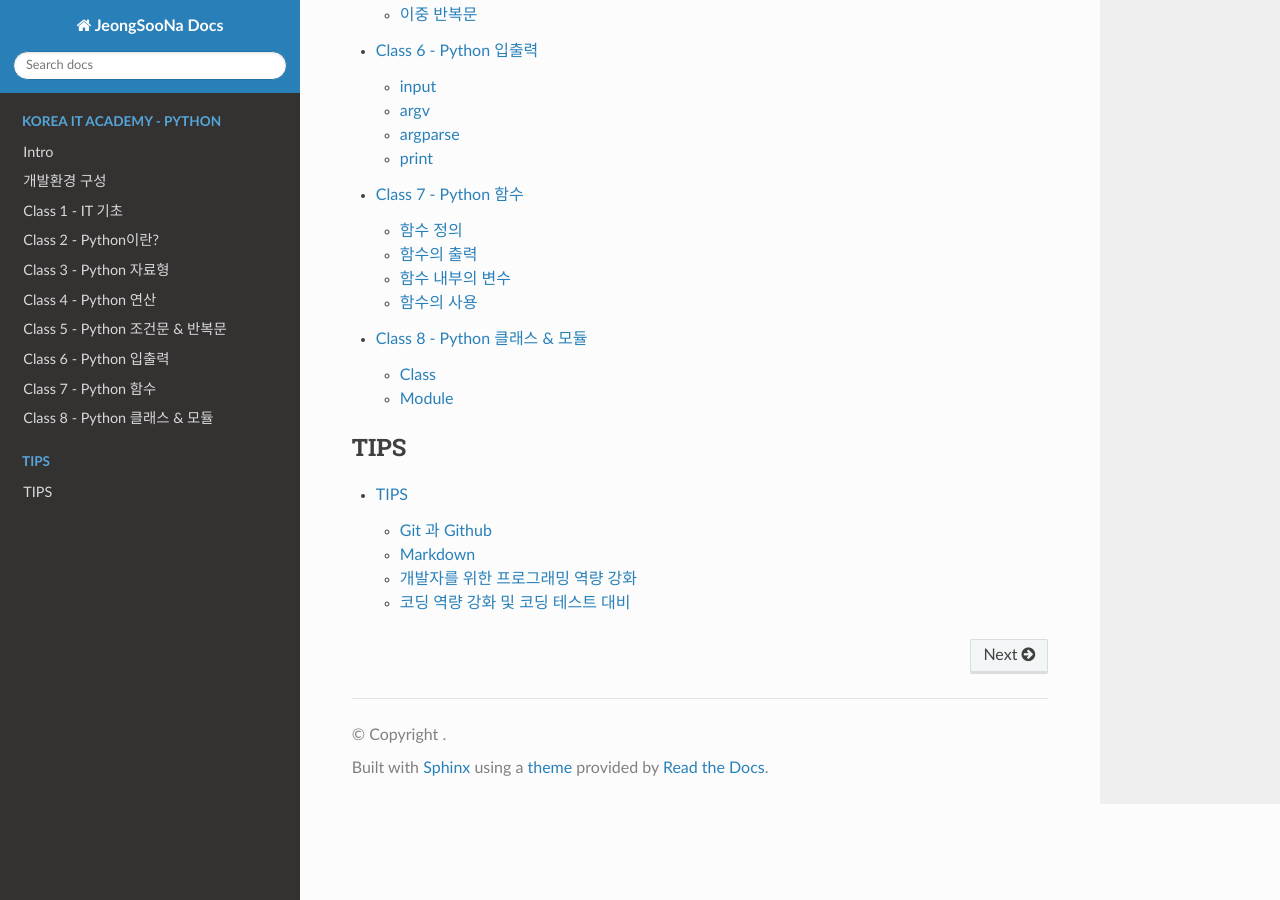
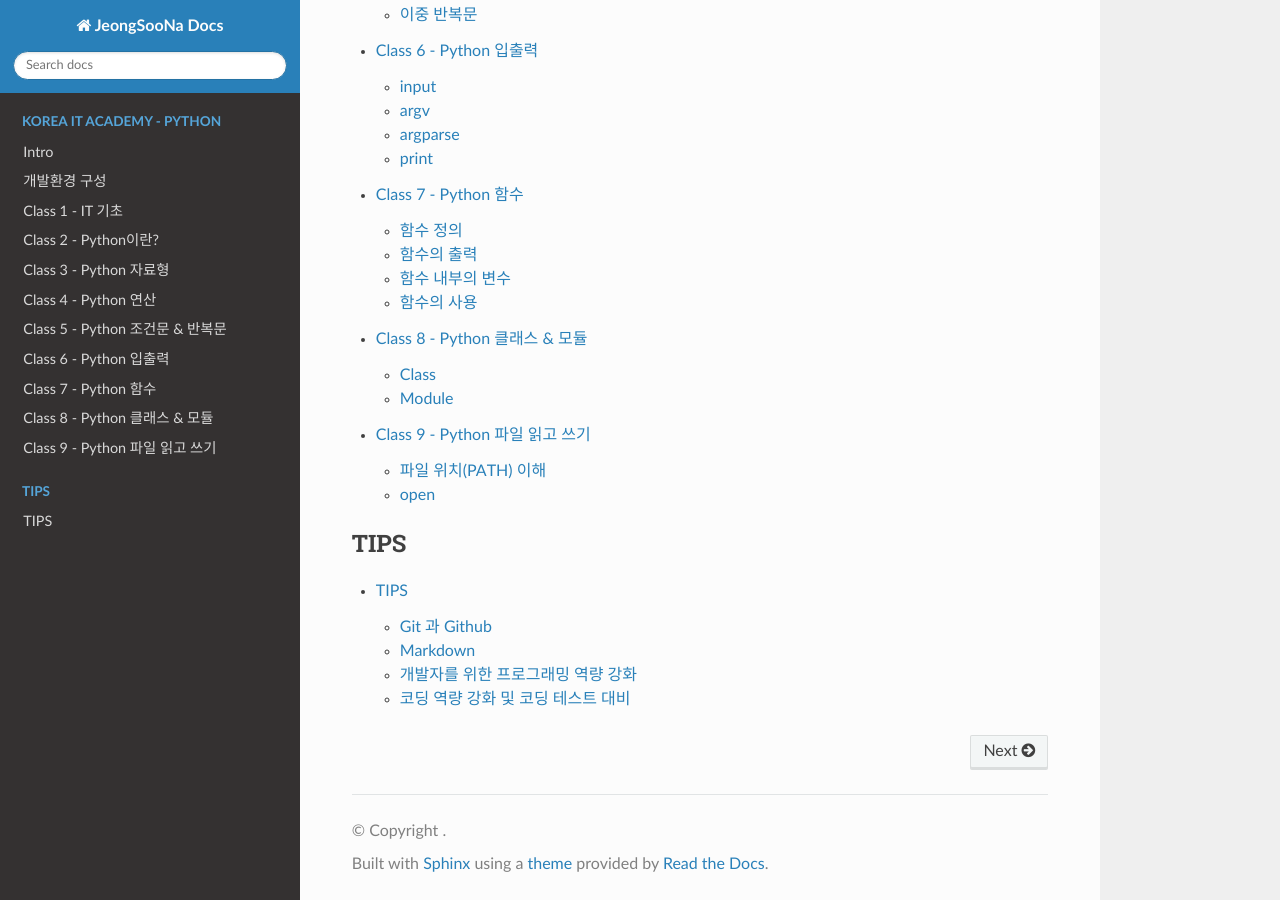
Before and after one commit to JeongSooNa/JeongSooNa-Docs, a Sphinx documentation site: the page built from docs/index.md, in a window 1280 px wide and 900 px high, scrolled down 2564 px. Built offline with Sphinx 7.4.7 and the Read the Docs theme 3.1.0, drawn with Linux system fonts in a browser that asks for light colours.

Commit message:
update docs

````diff
--- a/docs/index.md
+++ b/docs/index.md
@@ -3,12 +3,14 @@
 업무 및 학습에 필요한 문서 정리
 
 ### 소개
+
 <center>
 안녕하세요.<br>
 일단 배우고 보는 나정수입니다.
 </center>
 
 ##### 약력
+
 - 충북대학교 정보통계학 전공
 - 통계인재개발원 SAS 초·중 ·고급 프로그래밍 과정 보조강사
 - DW 아카데미 웹·앱 UI/UX 과정 수료
@@ -17,11 +19,13 @@
 - (재직중) 코리아 IT 아카데미 ADsP 자격시험 대비 / 파이썬 기초 프로그래밍 강사
 
 ##### 자격
+
 - ADsP 데이터 분석 준전문가
 - SQLD SQL개발자
 - 사회조사분석사
 
 ##### 기술
+
 - Python 알고리즘, 백앤드, Linux 시스템 제어 개발
 - R 시각화, 데이터 분석
 - SAS, SPSS 통계분석 프로그래밍
@@ -31,6 +35,7 @@
 - 네트워크 구축
 
 ##### 관련 링크
+
 - [Github](https://github.com/JeongSooNa)
 - [JS Portfolio](https://jeongsoona.github.io/)
 - [JS Docs](https://jeongsoona-docs.readthedocs.io/)
@@ -53,9 +58,10 @@ Korea_IT_Academy-Python/class_5.md
 Korea_IT_Academy-Python/class_6.md
 Korea_IT_Academy-Python/class_7.md
 Korea_IT_Academy-Python/class_8.md
+Korea_IT_Academy-Python/class_9.md
 ```
+
 <!--
-Korea_IT_Academy-Python/class_9.md
 Korea_IT_Academy-Python/class_10.md
 Korea_IT_Academy-Python/class_11.md
 Korea_IT_Academy-Python/class_12.md
````
